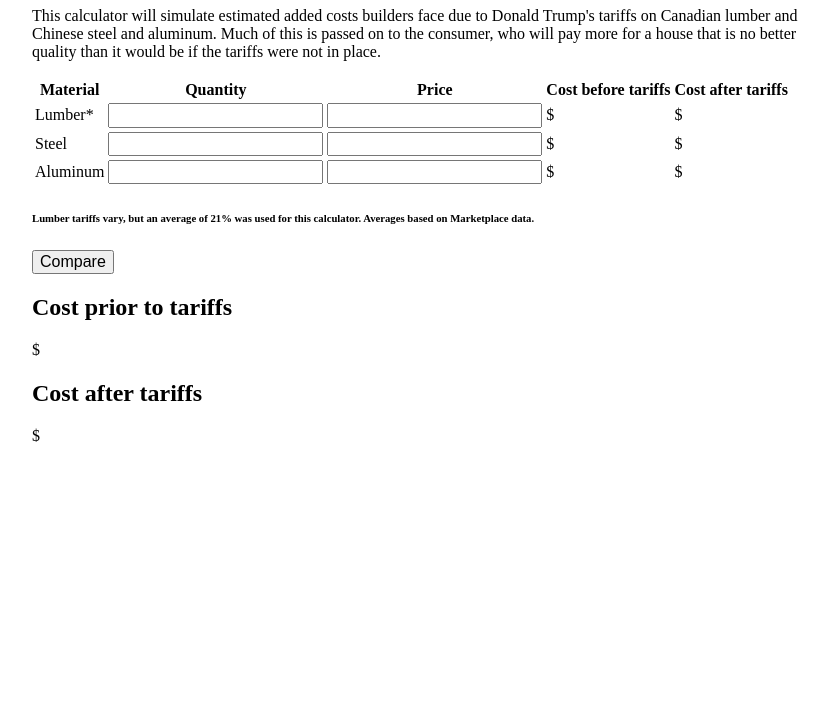
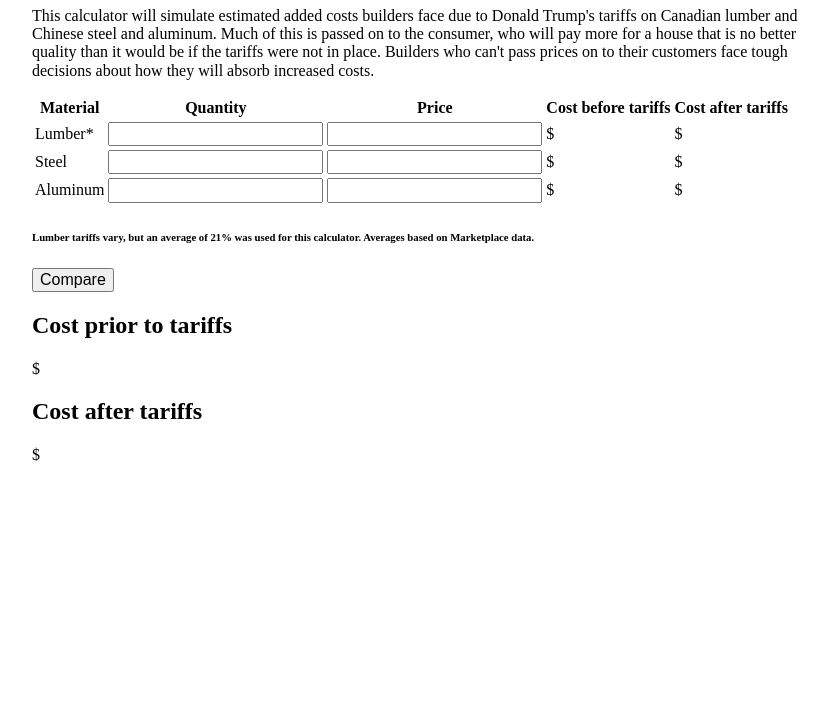
Before and after one commit to oliviaraimonde/builderscost, a plain HTML site: page index.html in a window 1280 px wide. Shown: the part 89-800 px from the top of the page, without its empty margins (224-1052 px from the left). Drawn offline with nearby package versions, Linux system fonts and the light colour scheme.

Commit message:
summary edit

```diff
--- a/index.html
+++ b/index.html
@@ -27,7 +27,7 @@
     <div class="container">
       <h1>How do Trump's tariffs impact homebuilding?</h1>
       <p>This calculator will simulate estimated added costs builders face due to Donald Trump's tariffs on Canadian lumber and Chinese steel and aluminum. Much of this is passed on to the consumer, who will pay more for a house that is no better
-        quality than it would be if the tariffs were not in place.</p>
+        quality than it would be if the tariffs were not in place. Builders who can't pass prices on to their customers face tough decisions about how they will absorb increased costs. </p>
 
       <table>
         <tr>
```
